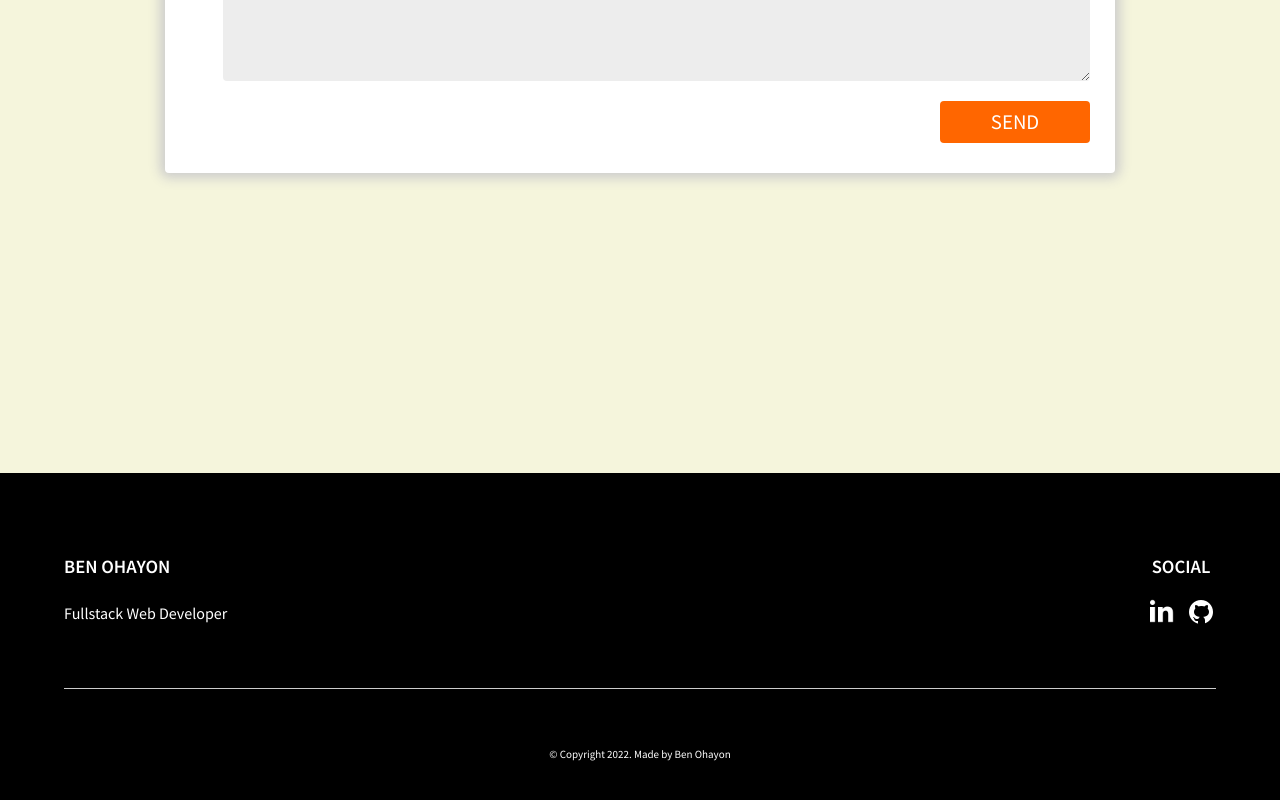
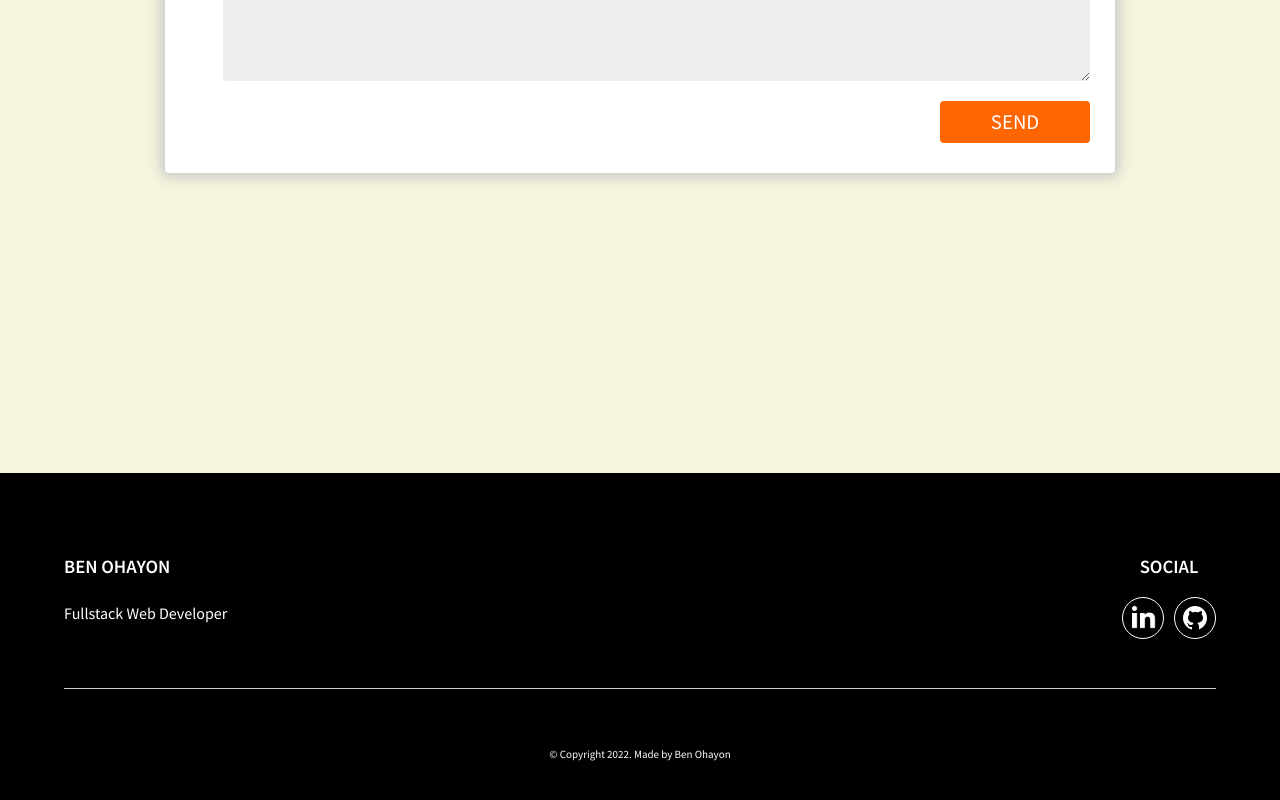
Before and after one commit to BenOhayon/my_portfolio_app, a React (Vite) app: page / in a window 1280 px wide. Shown: the part 2741-3541 px from the top of the page. Built offline with nearby package versions, Linux system fonts and the light colour scheme.

Commit message:
added nice looking social link style

```diff
--- a/src/components/Footer/Footer.jsx
+++ b/src/components/Footer/Footer.jsx
@@ -15,11 +15,11 @@ export default function Footer() {
         <div className="footer-social">
           <h3 className="footer-social-title footer-title">Social</h3>
           <div className="footer-social-content">
-            <a href='https://www.linkedin.com/in/benohayon' target='_blank'>
-              <img className='social-link' src='../../../assets/linkedin-icon.png' />
+            <a className='social-link' href='https://www.linkedin.com/in/benohayon' target='_blank'>
+              <img className='social-link-image' src='../../../assets/linkedin-icon.png' />
             </a>
-            <a href='https://github.com/BenOhayon' target='_blank'>
-              <img className='social-link' src='../../../assets/github-icon.png' />
+            <a className='social-link' href='https://github.com/BenOhayon' target='_blank'>
+              <img className='social-link-image' src='../../../assets/github-icon.png' />
             </a>
           </div>
         </div>
--- a/src/components/Footer/Footer.scss
+++ b/src/components/Footer/Footer.scss
@@ -41,6 +41,24 @@
 .social-link {
   width: 30px;
   height: 30px;
+  padding: 5px;
+  border: 1.5px solid white;
+  border-radius: 50%;
+  transition: background-color 250ms linear;
+
+  &-image {
+    width: 100%;
+    height: 100%;
+    transition: filter 250ms linear;
+  }
+
+  &:hover {
+    background-color: white;
+  }
+}
+
+.social-link:hover > .social-link-image {
+  filter: invert(100%);
 }
 
 .footer-title {
```
